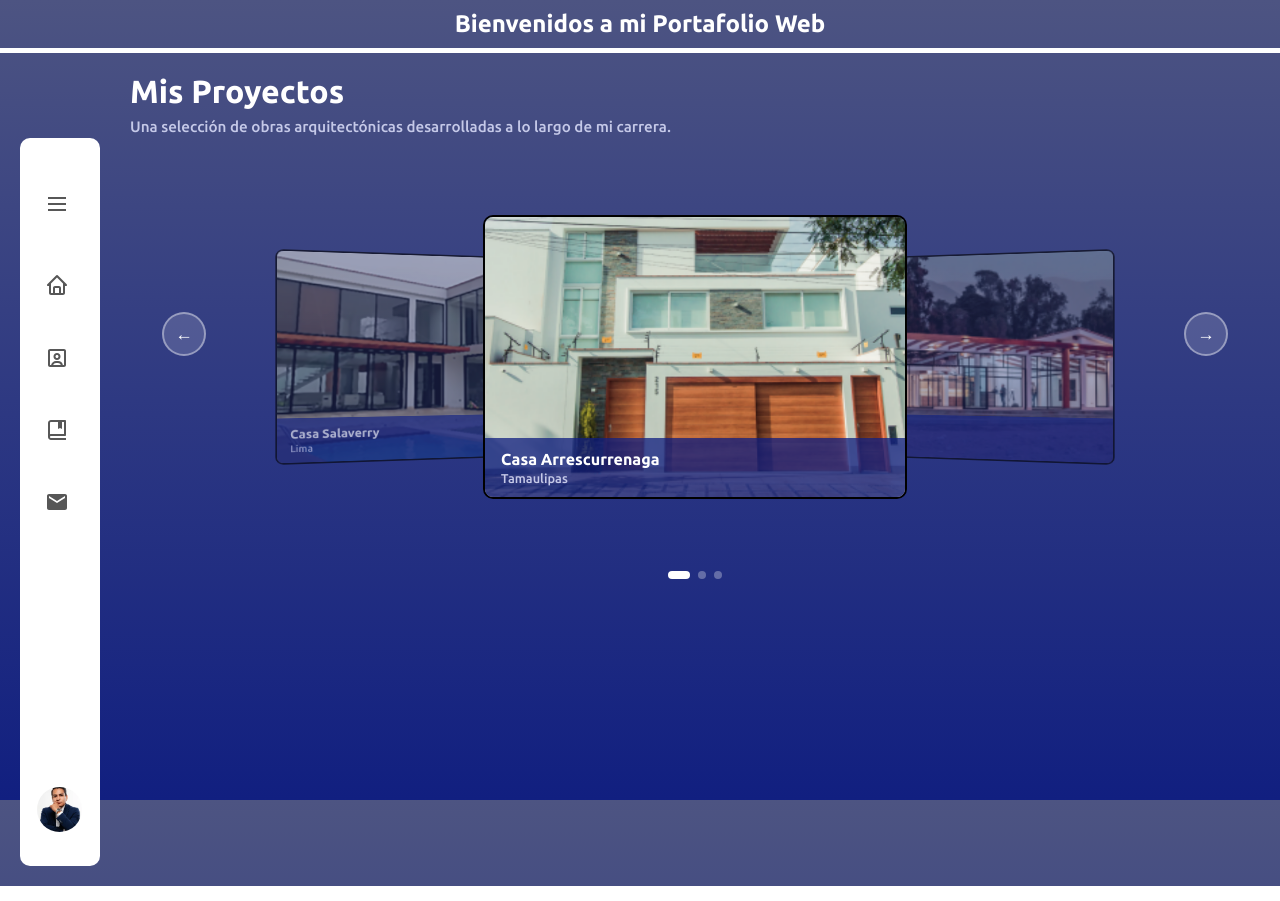
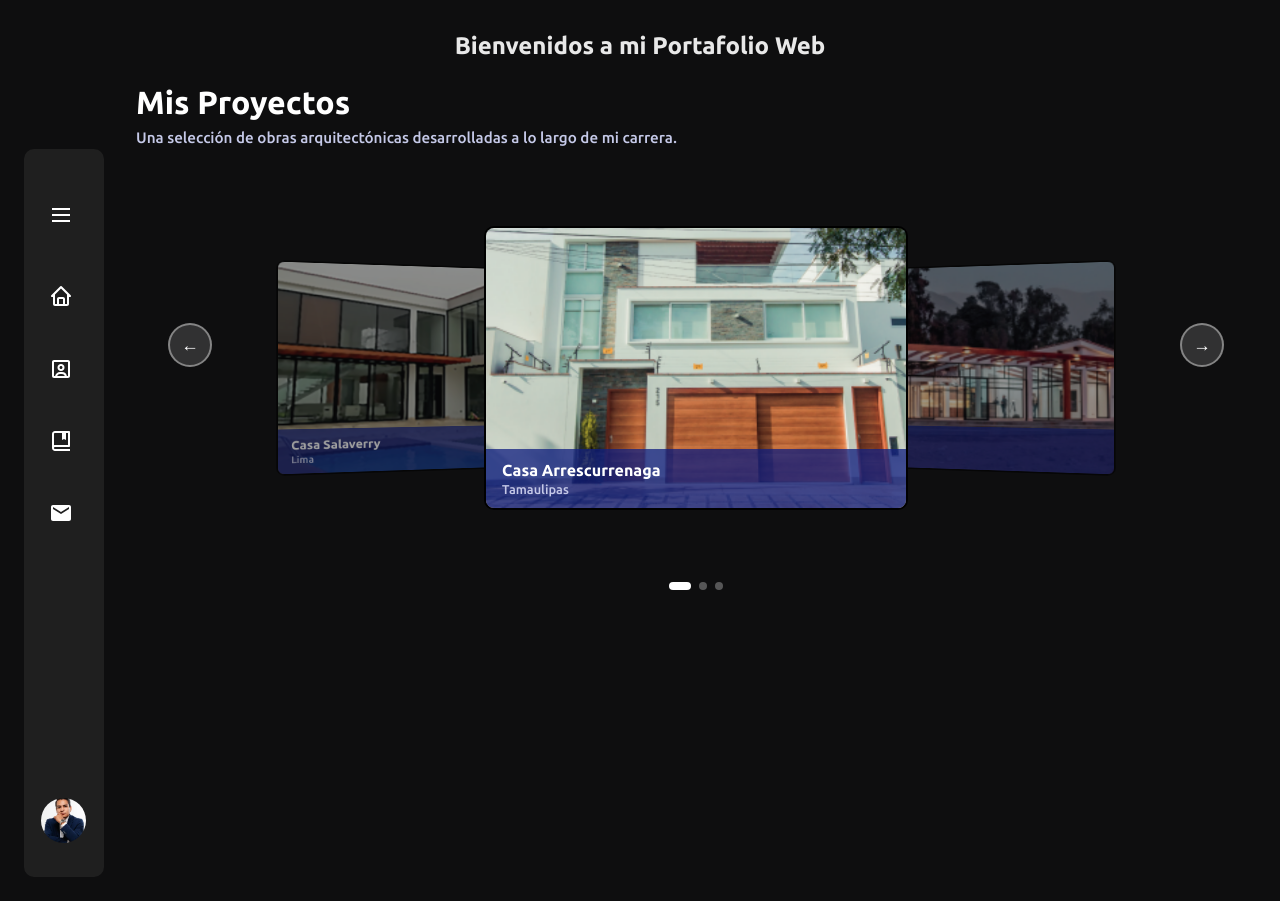
Before and after one commit to Xarmiel/PortWeb, a plain HTML site: page View/Projects.html in a window 1280 px wide. Drawn offline with Linux system fonts and the light colour scheme.

Commit message:
Cambiando fondo y sidebar CSS

```diff
--- a/CSS/Style-AboutMe.css
+++ b/CSS/Style-AboutMe.css
@@ -1,6 +1,6 @@
 /* --- 1. BASE --- */
 html {
-    scroll-behavior: smooth; /* Hace que el desplazamiento entre páginas sea fluido */
+    scroll-behavior: smooth; /* Hace que el desplazamiento sea fluido */
 }
 
 body {
@@ -8,7 +8,7 @@ body {
     font-weight: 500; /* Define el grosor de la fuente */
     margin: 0; /* Elimina el espacio externo predeterminado del navegador */
     min-height: 100vh; /* Asegura que el cuerpo mida al menos el alto total de la pantalla */
-    background-image: linear-gradient(#4D5482, #2E3982, #111F80); /* Crea un fondo con degradado de colores */
+    background: #0e0e0f; /* Crea un fondo con degradado de colores */
     background-size: cover; /* Ajusta el fondo para que cubra todo el contenedor */
     background-attachment: fixed; /* Mantiene el fondo estático al hacer scroll */
     display: flex; /* Activa el modelo de caja flexible para alinear elementos */
@@ -17,9 +17,8 @@ body {
 
 header {
     width: 100%; /* Define el ancho al total disponible */
-    box-sizing: border-box; /* Incluye el padding y bordes dentro del ancho total del elemento */
-    padding: 10px; /* Crea espacio interno entre el borde y el contenido */
-    border-bottom: 5px solid #fff; /* Dibuja una línea sólida en la parte inferior */
+    box-sizing: border-box; /* Incluye el marign y bordes dentro del ancho total del elemento */
+    padding-top: 2rem; /* Espacio entre la parte superior y el contenido */
     display: flex;
     justify-content: center; /* Alinea el contenido horizontalmente al centro en flex */
     align-items: center; /* Alinea el contenido verticalmente al centro en flex */
@@ -27,7 +26,7 @@ header {
 
 header h2 {
     margin: 0; /* Reinicia los márgenes por defecto del título */
-    color: #fff; /* Define el color del texto */
+    color: #E8E8E8; /* Define el color del texto */
 }
 
 /* --- 2. LAYOUT --- */
@@ -35,8 +34,8 @@ header h2 {
     display: flex;
     flex-direction: row; /* Alinea los elementos hijos de forma horizontal */
     width: 100%;
-    padding: 20px;
-    gap: 30px; /* Define el espacio de separación entre elementos hijos */
+    padding: 1.5rem;
+    gap: 2rem; /* Define el espacio de separación entre elementos hijos */
     box-sizing: border-box;
 }
 
@@ -44,7 +43,7 @@ header h2 {
 .sidebar {
     margin-top: 65px; /* Crea un margen superior externo */
     height: 18cm; /* Define una altura fija en centímetros */
-    background-color: #fff; /* Define el color de fondo */
+    background-color: #1F1F1F; /* Define el color de fondo */
     border-radius: 10px; /* Redondea las esquinas del contenedor */
     width: 80px; /* Estado cerrado */
     padding: 1.5rem 0;
@@ -75,15 +74,15 @@ header h2 {
     box-sizing: border-box;
     display: flex;
     align-items: center;
-    color: #575757;
-    fill: #424242; /* Define el color de relleno para elementos SVG (iconos) */
+    color: #fff;
+    fill: #fff; /* Define el color de relleno para elementos SVG (iconos) */
     transition: background 0.3s ease;
 }
 
 .sidebar_element:not(:has(.sidebar_icon-logo, .sidebar_avatar-title)):hover {
-   color: #fff;
-   fill: #fff;
-   background-color: #292F63;
+   color: #B8B8B8;
+   fill: #B8B8B8;
+   background-color: #363636;
    cursor: pointer; /* Cambia el cursor a una mano al pasar por encima */
 }
 
@@ -135,7 +134,6 @@ header h2 {
     margin: 0;
     font-size: 1.4rem; /* Define el tamaño de la fuente */
     font-weight: 700;
-    color: #333;
     white-space: nowrap;
 }
 
--- a/CSS/Style-Projects.css
+++ b/CSS/Style-Projects.css
@@ -1,66 +1,65 @@
 /* --- 1. BASE --- */
 html {
-    scroll-behavior: smooth;
+    scroll-behavior: smooth; /* Hace que el desplazamiento sea fluido */
 }
 
 body {
-    font-family: "Ubuntu", sans-serif;
-    font-weight: 500;
-    margin: 0;
-    min-height: 100vh;
-    background-image: linear-gradient(#4D5482, #2E3982, #111F80);
-    background-size: cover;
-    background-attachment: fixed;
-    display: flex;
-    flex-direction: column;
+    font-family: "Ubuntu", sans-serif; /* Define la tipografía del documento */
+    font-weight: 500; /* Define el grosor de la fuente */
+    margin: 0; /* Elimina el espacio externo predeterminado del navegador */
+    min-height: 100vh; /* Asegura que el cuerpo mida al menos el alto total de la pantalla */
+    background: #0e0e0f; /* Crea un fondo con degradado de colores */
+    background-size: cover; /* Ajusta el fondo para que cubra todo el contenedor */
+    background-attachment: fixed; /* Mantiene el fondo estático al hacer scroll */
+    display: flex; /* Activa el modelo de caja flexible para alinear elementos */
+    flex-direction: column; /* Alinea los elementos hijos de forma vertical */
 }
 
 header {
-    width: 100%;
-    box-sizing: border-box;
-    padding: 10px;
-    border-bottom: 5px solid #fff;
+    width: 100%; /* Define el ancho al total disponible */
+    box-sizing: border-box; /* Incluye el marign y bordes dentro del ancho total del elemento */
+    padding-top: 2rem; /* Espacio entre la parte superior y el contenido */
     display: flex;
-    justify-content: center;
-    align-items: center;
+    justify-content: center; /* Alinea el contenido horizontalmente al centro en flex */
+    align-items: center; /* Alinea el contenido verticalmente al centro en flex */
 }
 
 header h2 {
-    margin: 0;
-    color: #fff;
+    margin: 0; /* Reinicia los márgenes por defecto del título */
+    color: #E8E8E8; /* Define el color del texto */
 }
 
 /* --- 2. LAYOUT --- */
 .app_container {
     display: flex;
-    flex-direction: row;
+    flex-direction: row; /* Alinea los elementos hijos de forma horizontal */
     width: 100%;
-    padding: 20px;
-    gap: 30px;
+    padding: 1.5rem;
+    gap: 2rem; /* Define el espacio de separación entre elementos hijos */
     box-sizing: border-box;
 }
 
-/* --- 3. SIDEBAR --- */
+/* --- 3. SIDEBAR (Estructura Original) --- */
 .sidebar {
-    margin-top: 65px;
-    height: 18cm;
-    background-color: #fff;
-    border-radius: 10px;
-    width: 80px;
+    margin-top: 65px; /* Crea un margen superior externo */
+    height: 18cm; /* Define una altura fija en centímetros */
+    background-color: #1F1F1F; /* Define el color de fondo */
+    border-radius: 10px; /* Redondea las esquinas del contenedor */
+    width: 80px; /* Estado cerrado */
     padding: 1.5rem 0;
-    flex-shrink: 0;
-    transition: width 0.4s cubic-bezier(0.4, 0, 0.2, 1);
+    flex-shrink: 0; /* Evita que el elemento se encoja si falta espacio en el contenedor flex */
+    transition: width 0.4s cubic-bezier(0.4, 0, 0.2, 1); /* Suaviza el cambio de ancho con una curva de velocidad */
     display: flex;
     flex-direction: column;
-    overflow: hidden;
+    overflow: hidden; /* Oculta cualquier contenido que sobresalga de los límites del contenedor */
 }
 
 .sidebar:hover {
-    width: 260px;
+    width: 260px; /* Estado abierto */
 }
 
 .sidebar_list {
-    list-style: none;
+    list-style: none; /* Elimina los puntos o viñetas de la lista */
     padding: 0;
     margin: 0;
     height: 100%;
@@ -75,16 +74,16 @@ header h2 {
     box-sizing: border-box;
     display: flex;
     align-items: center;
-    color: #575757;
-    fill: #424242;
+    color: #fff;
+    fill: #fff; /* Define el color de relleno para elementos SVG (iconos) */
     transition: background 0.3s ease;
 }
 
 .sidebar_element:not(:has(.sidebar_icon-logo, .sidebar_avatar-title)):hover {
-    color: #fff;
-    fill: #fff;
-    background-color: #292F63;
-    cursor: pointer;
+   color: #B8B8B8;
+   fill: #B8B8B8;
+   background-color: #363636;
+   cursor: pointer; /* Cambia el cursor a una mano al pasar por encima */
 }
 
 .sidebar_link {
@@ -104,19 +103,19 @@ header h2 {
 }
 
 .sidebar_hide {
-    width: fit-content;
-    opacity: 0;
-    white-space: nowrap;
+    width: fit-content; /* Ajusta el ancho automáticamente al tamaño del contenido interno */
+    opacity: 0; /* Hace que el elemento sea totalmente transparente */
+    white-space: nowrap; /* Evita que el texto salte a una nueva línea */
     transition: opacity 0.3s ease;
     margin-left: 2rem;
 }
 
 .sidebar:hover .sidebar_hide {
-    opacity: 1;
+    opacity: 1; /* Hace que el elemento sea totalmente visible */
 }
 
 .sidebar_element-avatar {
-    margin-top: auto;
+    margin-top: auto; /* Empuja el elemento hacia el final del contenedor flex vertical */
     width: 100%;
     display: flex;
     align-items: center;
@@ -126,16 +125,15 @@ header h2 {
 .sidebar_avatar-icon {
     width: 45px;
     height: 45px;
-    object-fit: cover;
-    border-radius: 50%;
+    object-fit: cover; /* Ajusta la imagen para cubrir el área sin deformarse */
+    border-radius: 50%; /* Convierte el contenedor en un círculo perfecto */
     flex-shrink: 0;
 }
 
 .sidebar_avatar-title {
     margin: 0;
-    font-size: 1.4rem;
+    font-size: 1.4rem; /* Define el tamaño de la fuente */
     font-weight: 700;
-    color: #333;
     white-space: nowrap;
 }
 
```
